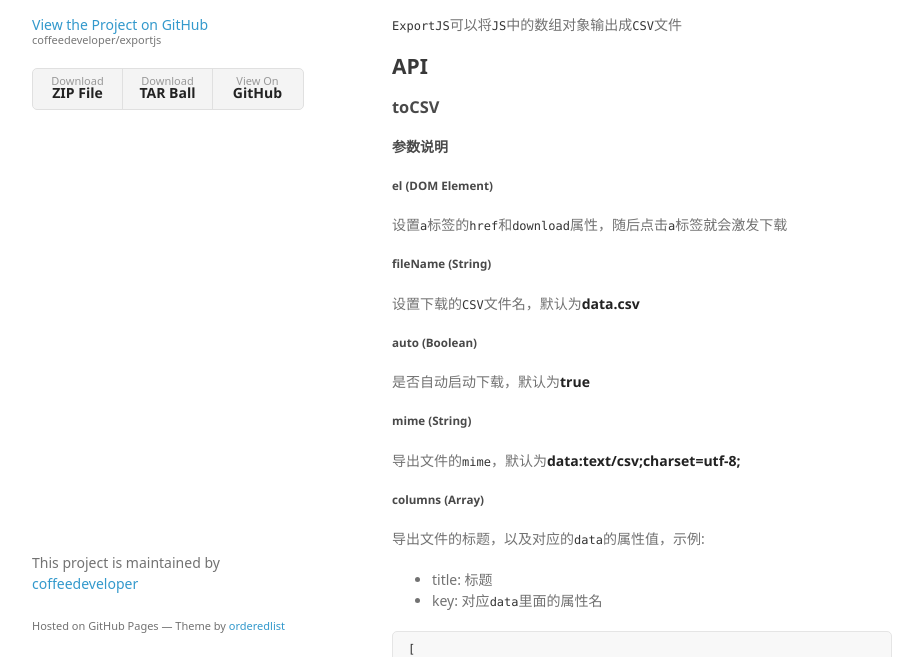
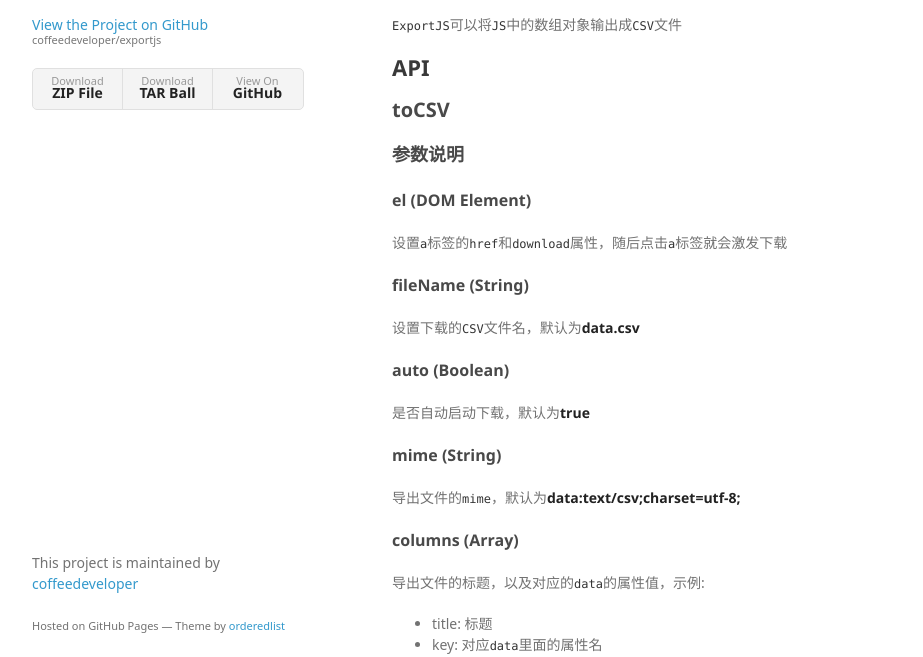
Before and after one commit to coffeedeveloper/exportjs, a plain HTML site: page index.html in a window 1280 px wide. Shown: the part 95-752 px from the top of the page, without its empty margins (178-1101 px from the left). Drawn offline with Linux system fonts and the light colour scheme; a web font is replaced by a local one.

Commit message:
修改样式

```diff
--- a/stylesheets/styles.css
+++ b/stylesheets/styles.css
@@ -322,3 +322,19 @@ footer {
     color:#444;
   }
 }
+
+h2 {
+  font-size: 22px;
+}
+
+h3 {
+  font-size: 20px;
+}
+
+h4 {
+  font-size: 18px;
+}
+
+h5 {
+  font-size: 16px;
+}
```
Also changed, not shown: 1 other file.
